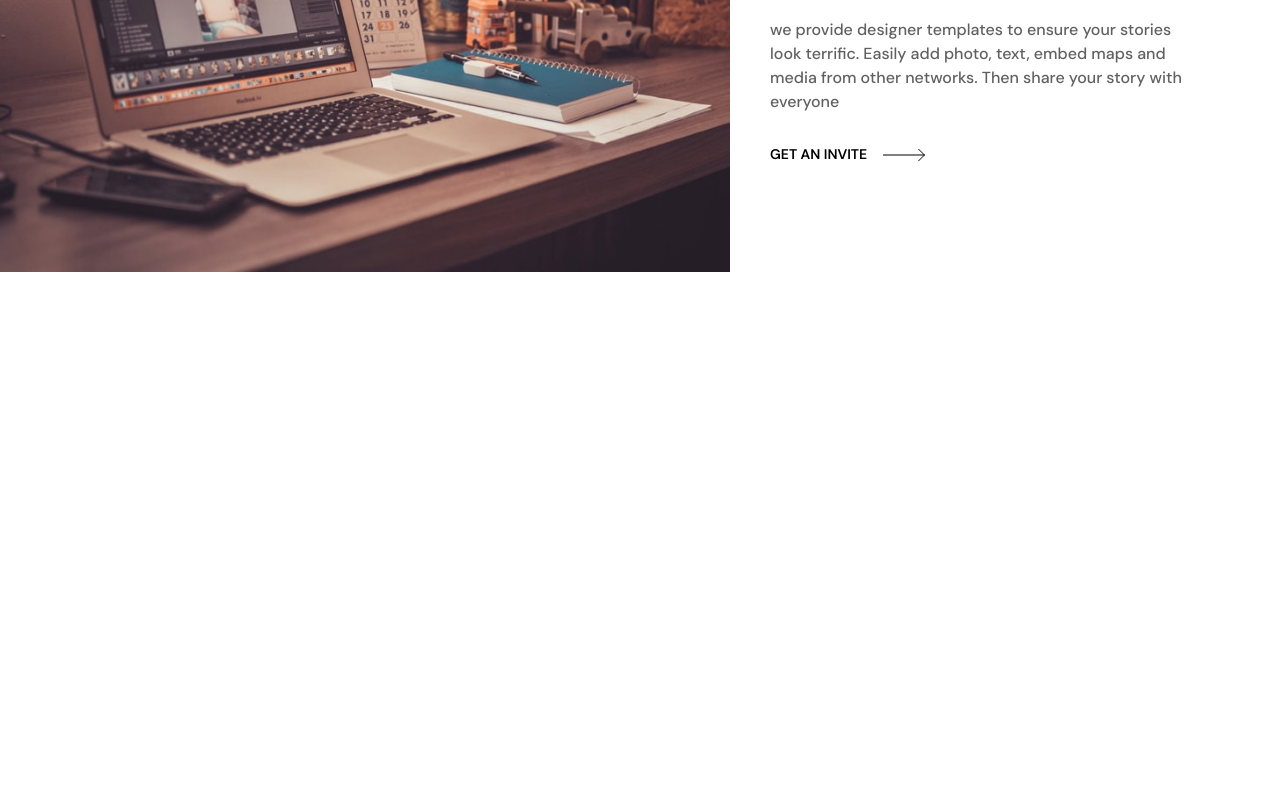
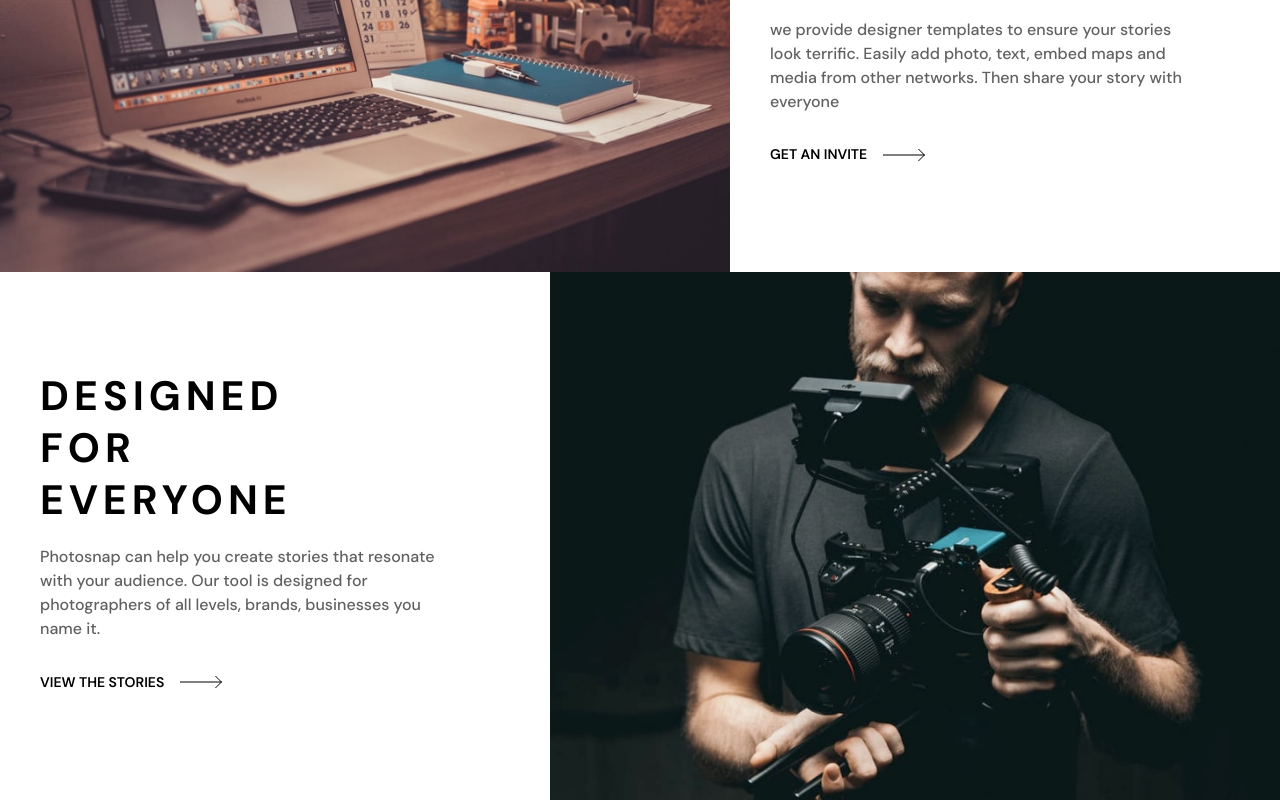
Before and after one commit to Otavin23/Photosnap, a React (Vite) app: page / in a window 1280 px wide. Shown: the part 902-1702 px from the top of the page. Before the commit the page ends 1174 px from the top, so only its background shows below. Built offline with nearby package versions, Linux system fonts and the light colour scheme.

Commit message:
:lipstick: style: designed for everyone section

```diff
--- a/src/pages/home/index.tsx
+++ b/src/pages/home/index.tsx
@@ -93,7 +93,7 @@ const Home = () => {
           </Flex>
 
           <Flex as="section" justifyContent="space-between" w="100%">
-            <Box as="div" bg="#fff" w="100">
+            <Box as="div" w="100">
               <Image
                 src="../assets/home/desktop/beautiful-stories.jpg"
                 alt=""
@@ -158,6 +158,73 @@ const Home = () => {
               </Box>
             </Flex>
           </Flex>
+
+          <Flex as="section" justifyContent="space-between" w="100%">
+            <Flex
+              as="div"
+              direction="column"
+              justify="center"
+              w="48%"
+              px="2.5rem"
+              pos="relative"
+            >
+              <Box as="div" maxW="90%">
+                <Heading
+                  color="#000000"
+                  maxW="300px"
+                  fontSize="41px"
+                  letterSpacing="5px"
+                  lineHeight="52px"
+                  fontWeight="700"
+                >
+                  DESIGNED FOR EVERYONE
+                </Heading>
+
+                <Text
+                  mt="1.2rem"
+                  color="rgba(0, 0, 0, 0.624)"
+                  maxW="420px"
+                  fontWeight="500"
+                >
+                  Photosnap can help you create stories that resonate with your
+                  audience. Our tool is designed for photographers of all
+                  levels, brands, businesses you name it.
+                </Text>
+
+                <Button
+                  bg="transparent"
+                  mt="1.3rem"
+                  color="#000000"
+                  fontSize="14px"
+                  fontWeight="600"
+                  textAlign="start"
+                  p="0"
+                >
+                  VIEW THE STORIES
+                  <svg
+                    xmlns="http://www.w3.org/2000/svg"
+                    width="43"
+                    height="14"
+                    style={{
+                      marginLeft: "1rem",
+                    }}
+                  >
+                    <g fill="none" fill-rule="evenodd" stroke="#000">
+                      <path d="M0 7h41.864M35.428 1l6 6-6 6" />
+                    </g>
+                  </svg>
+                </Button>
+              </Box>
+            </Flex>
+
+            <Box as="div" bg="#fff" w="100">
+              <Image
+                src="../assets/home/desktop/designed-for-everyone.jpg"
+                alt=""
+                h="100%"
+              />
+            </Box>
+          </Flex>
         </Container>
       </Flex>
     </>
```
